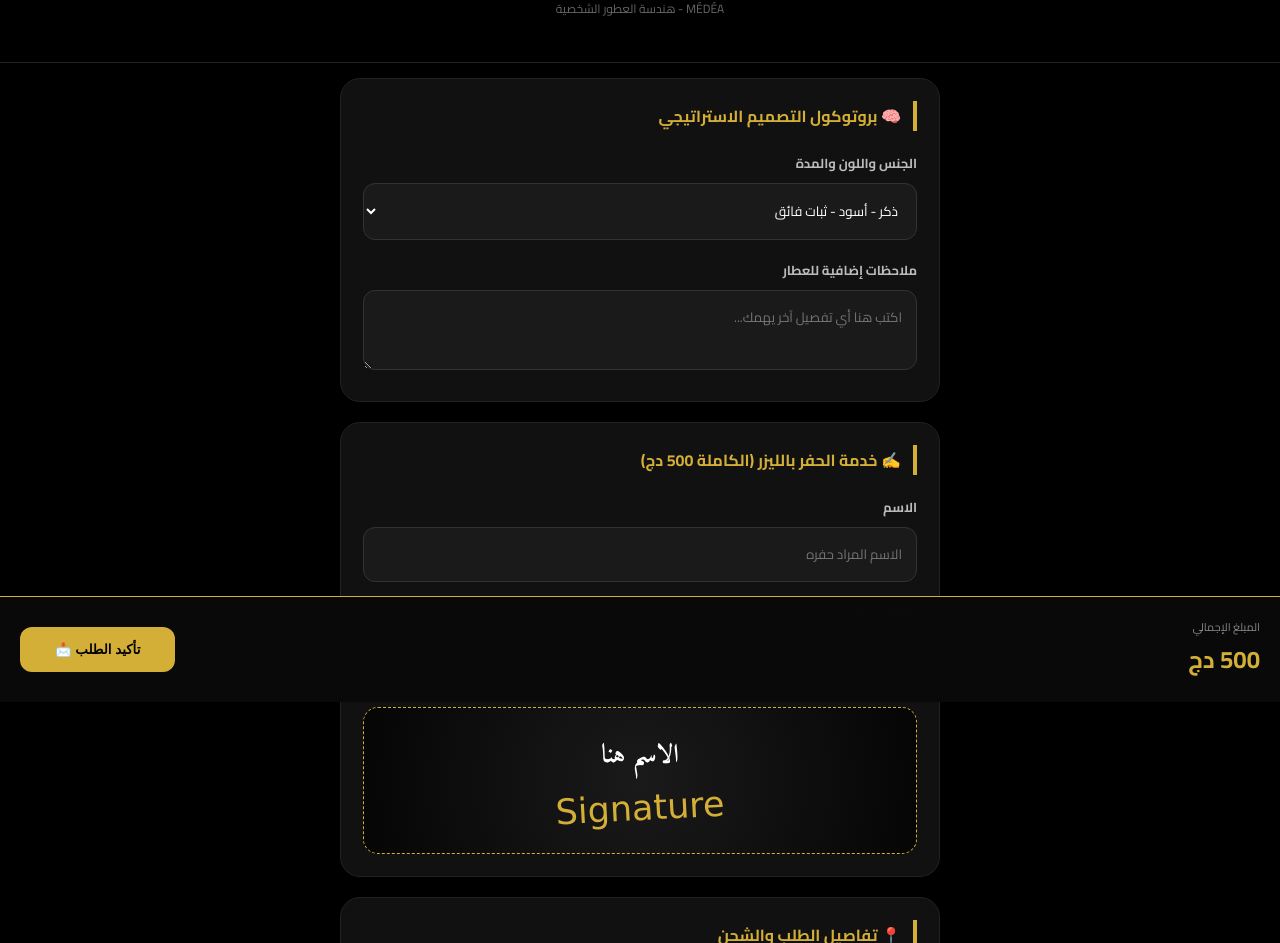
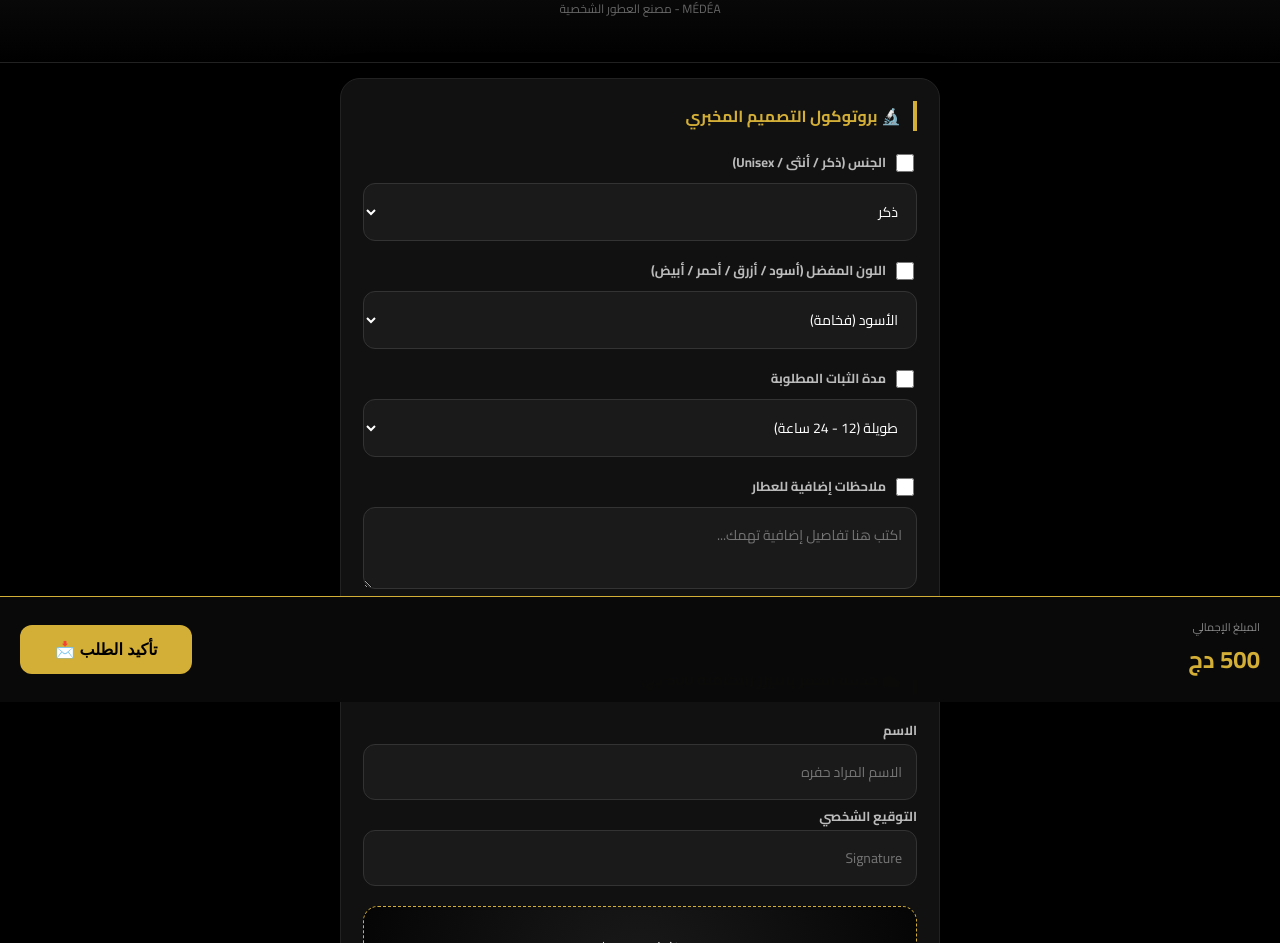
Before and after one commit to abdelhakbellatreche1-art/perfume-shop, a plain HTML site: page index.html in a window 1280 px wide. Shown: the part 98-1041 px from the top of the page. Drawn offline with Linux system fonts and the light colour scheme; a web font is replaced by a local one.

Commit message:
Update index.html

```diff
--- a/index.html
+++ b/index.html
@@ -2,23 +2,27 @@
 <html lang="ar" dir="rtl">
 <head>
 <meta charset="UTF-8">
-<title>Perfume Lab Pro - الأسعار المخفضة</title>
+<title>Perfume Lab Pro - النسخة المحدثة</title>
 <meta name="viewport" content="width=device-width, initial-scale=1.0">
 <link href="https://fonts.googleapis.com/css2?family=Amiri:ital,wght@0,700;1,700&family=Cairo:wght@400;700&family=Monsieur+La+Doulaise&display=swap" rel="stylesheet">
 <style>
 :root{--gold:#d4af37;--bg:#000;--card:#111;--input:#1a1a1a;}
 body{font-family:'Cairo',sans-serif;background:var(--bg);color:#fff;margin:0;padding-bottom:170px;direction:rtl;}
-.header{text-align:center;padding:30px;border-bottom:1px solid #222;}
-.header h1{font-family:'Amiri',serif;color:var(--gold);font-size:30px;margin:0;}
+.header{text-align:center;padding:30px;border-bottom:1px solid #222;background: linear-gradient(to bottom, #151515, #000);}
+.header h1{font-family:'Amiri',serif;color:var(--gold);font-size:30px;margin:0;letter-spacing:1px;}
 .container{padding:15px;max-width:600px;margin:auto;}
-.card{background:var(--card);border-radius:20px;padding:22px;margin-bottom:20px;border:1px solid #222;}
+.card{background:var(--card);border-radius:20px;padding:22px;margin-bottom:20px;border:1px solid #222;box-shadow: 0 10px 30px rgba(0,0,0,0.5);}
 .section-title{color:var(--gold);font-size:16px;font-weight:700;margin-bottom:20px;border-right:4px solid var(--gold);padding-right:12px;}
-label{display:block;font-size:13px;color:#bbb;margin:18px 0 8px;font-weight:bold;}
-select,input,textarea{width:100%;background:var(--input);border:1px solid #333;color:#fff;padding:14px;border-radius:12px;font-family:'Cairo';box-sizing:border-box;outline:none;}
+
+.question-row {display: flex; align-items: center; margin: 18px 0 8px;}
+.question-row input[type="checkbox"] {width: 18px; height: 18px; accent-color: var(--gold); margin-left: 10px; cursor: pointer;}
+label{font-size:13px;color:#bbb;font-weight:bold;line-height:1.5; cursor: pointer;}
+select,input[type="text"],input[type="tel"],textarea{width:100%;background:var(--input);border:1px solid #333;color:#fff;padding:14px;border-radius:12px;font-family:'Cairo';box-sizing:border-box;outline:none;transition:0.3s;font-size:14px;}
+select:focus, input:focus, textarea:focus{border-color: var(--gold); background: #222;}
 .price-bar{position:fixed;bottom:0;left:0;right:0;background:rgba(10,10,10,.98);backdrop-filter:blur(15px);padding:20px;border-top:1px solid var(--gold);display:flex;justify-content:space-between;align-items:center;z-index:1000;}
 .total-price{font-size:24px;font-weight:700;color:var(--gold);}
-.btn-order{background:var(--gold);color:#000;border:none;padding:15px 35px;border-radius:12px;font-weight:700;cursor:pointer;}
-.engrave-preview-box{text-align:center;border:1px dashed var(--gold);border-radius:15px;padding:25px;margin-top:20px;background: radial-gradient(circle, #1a1a1a, #050505);}
+.btn-order{background:var(--gold);color:#000;border:none;padding:15px 35px;border-radius:12px;font-weight:700;cursor:pointer;font-size:16px;}
+.engrave-preview-box{text-align:center;border:1px dashed var(--gold);border-radius:15px;padding:25px;margin-top:20px;background: radial-gradient(circle, #1a1a1a 0%, #050505 100%);}
 #previewName{font-family:'Amiri',serif;color:#fff;font-size:26px;display:block;}
 #previewSig{font-family:'Monsieur La Doulaise', cursive;color:var(--gold);font-size:35px;display:block;transform: rotate(-3deg);margin-top:10px;}
 .ship-badge{display:block;background:rgba(212,175,55,0.05);color:var(--gold);padding:10px;border-radius:10px;font-size:12px;margin-top:15px;text-align:center;border:1px solid rgba(212,175,55,0.15);}
@@ -28,29 +32,57 @@ select,input,textarea{width:100%;background:var(--input);border:1px solid #333;c
 
 <div class="header">
     <h1>PERFUME LAB PRO</h1>
-    <p style="color:#666;font-size:12px;">MÉDÉA - هندسة العطور الشخصية</p>
+    <p style="color:#666;font-size:12px;">MÉDÉA - مصنع العطور الشخصية</p>
 </div>
 
 <div class="container">
 
     <div class="card">
-        <div class="section-title">🧠 بروتوكول التصميم الاستراتيجي</div>
-        <label>الجنس واللون والمدة</label>
-        <select id="psy_main">
-            <option>ذكر - أسود - ثبات فائق</option>
-            <option>أنثى - أحمر - ثبات فائق</option>
-            <option>Unisex - أزرق - ثبات طويل</option>
+        <div class="section-title">🔬 بروتوكول التصميم المخبري</div>
+
+        <div class="question-row">
+            <input type="checkbox" id="check1">
+            <label for="check1">الجنس (ذكر / أنثى / Unisex)</label>
+        </div>
+        <select id="psy_gender">
+            <option>ذكر</option>
+            <option>أنثى</option>
+            <option>عطر مشترك (Unisex)</option>
         </select>
-        <label>ملاحظات إضافية للعطار</label>
-        <textarea id="customPsy" placeholder="اكتب هنا أي تفصيل آخر يهمك..."></textarea>
+
+        <div class="question-row">
+            <input type="checkbox" id="check2">
+            <label for="check2">اللون المفضل (أسود / أزرق / أحمر / أبيض)</label>
+        </div>
+        <select id="psy_color">
+            <option>الأسود (فخامة)</option>
+            <option>الأزرق (انتعاش)</option>
+            <option>الأحمر (جاذبية)</option>
+            <option>الأبيض (نقاء)</option>
+        </select>
+
+        <div class="question-row">
+            <input type="checkbox" id="check3">
+            <label for="check3">مدة الثبات المطلوبة</label>
+        </div>
+        <select id="psy_duration">
+            <option>طويلة (12 - 24 ساعة)</option>
+            <option>فائقة (ثبات لعدة أيام)</option>
+        </select>
+
+        <div class="question-row">
+            <input type="checkbox" id="check4">
+            <label for="check4">ملاحظات إضافية للعطار</label>
+        </div>
+        <textarea id="customPsy" placeholder="اكتب هنا تفاصيل إضافية تهمك..."></textarea>
     </div>
 
     <div class="card">
         <div class="section-title">✍️ خدمة الحفر بالليزر (الكاملة 500 دج)</div>
         <label>الاسم</label>
-        <input id="engraveName" placeholder="الاسم المراد حفره" oninput="updateTotal()">
+        <input id="engraveName" type="text" placeholder="الاسم المراد حفره" oninput="updateTotal()">
         <label>التوقيع الشخصي</label>
-        <input id="engraveSig" placeholder="Signature" oninput="updateTotal()">
+        <input id="engraveSig" type="text" placeholder="Signature" oninput="updateTotal()">
         <div class="engrave-preview-box">
             <div id="previewName">الاسم هنا</div>
             <div id="previewSig">Signature</div>
@@ -65,7 +97,6 @@ select,input,textarea{width:100%;background:var(--input);border:1px solid #333;c
             <option data-p="500" selected>50ml - 500 دج</option>
             <option data-p="700">100ml - 700 دج</option>
         </select>
-
         <label>الولاية</label>
         <select id="wilaya" onchange="updateCommunes()"></select>
         <label>البلدية</label>
@@ -86,10 +117,10 @@ select,input,textarea{width:100%;background:var(--input);border:1px solid #333;c
 
 <script>
 const geoData = {
-    "المدية": {price: 200, communes: ["المدية المركز", "البرواقية", "قصر البخاري"]},
-    "الجزائر": {price: 300, communes: ["سيدي امحمد", "الدار البيضاء", "الشراقة"]},
-    "البليدة": {price: 300, communes: ["البليدة المركز", "بوفاريك", "أولاد يعيش"]},
-    "تيبازة": {price: 350, communes: ["تيبازة المركز", "حجوط", "القليعة"]}
+    "المدية": {price: 200, communes: ["المدية", "البرواقية", "قصر البخاري", "وزرة"]},
+    "الجزائر": {price: 300, communes: ["سيدي امحمد", "الدار البيضاء", "الشراقة", "رويبة"]},
+    "البليدة": {price: 300, communes: ["البليدة", "بوفاريك", "أولاد يعيش"]},
+    "تيبازة": {price: 350, communes: ["تيبازة", "حجوط", "القليعة"]}
 };
 
 const wilayaSelect = document.getElementById("wilaya");
@@ -115,15 +146,11 @@ function updateCommunes() {
 function updateTotal() {
     const s = document.getElementById("size");
     const sizePrice = parseInt(s.options[s.selectedIndex].dataset.p);
+    const engText = document.getElementById("engraveName").value.trim() || document.getElementById("engraveSig").value.trim();
+    const engCost = engText ? 500 : 0;
 
-    const nameText = document.getElementById("engraveName").value.trim();
-    const sigText = document.getElementById("engraveSig").value.trim();
-
-    // سعر الحفر ثابت عند 500 دج
-    const engCost = (nameText || sigText) ? 500 : 0;
-
-    document.getElementById("previewName").textContent = nameText || "الاسم هنا";
-    document.getElementById("previewSig").textContent = sigText || "Signature";
+    document.getElementById("previewName").textContent = document.getElementById("engraveName").value || "الاسم هنا";
+    document.getElementById("previewSig").textContent = document.getElementById("engraveSig").value || "Signature";
 
     totalDisplay.textContent = sizePrice + shipPrice + engCost;
 }
@@ -133,14 +160,14 @@ function sendWA() {
         alert("يرجى إكمال بيانات الشحن"); return;
     }
 
-    let msg = `*طلب عطر (Perfume Lab)* 🏺\n` +
+    let msg = `*طلب عطر (مخبري متخصص)* 🏺\n` +
               `-------------------\n` +
-              `🧠 *التحليل:* ${document.getElementById("psy_main").value}\n` +
+              `🧪 *التحليل:* \n- الجنس: ${document.getElementById("psy_gender").value}\n- اللون: ${document.getElementById("psy_color").value}\n- الثبات: ${document.getElementById("psy_duration").value}\n` +
               `-------------------\n` +
               `✍️ *الحفر (+500 دج):*\n- الاسم: ${document.getElementById("engraveName").value || "بدون"}\n- التوقيع: ${document.getElementById("engraveSig").value || "بدون"}\n` +
               `-------------------\n` +
               `📦 *الطلب:* ${document.getElementById("size").options[document.getElementById("size").selectedIndex].text}\n` +
-              `📍 *الشحن:* ${wilayaSelect.value} (${shipPrice} دج)\n` +
+              `📍 *الشحن:* ${wilayaSelect.value}\n` +
               `💰 *الإجمالي النهائي:* ${totalDisplay.textContent} دج`;
 
     window.location.href = `https://wa.me/213783147002?text=${encodeURIComponent(msg)}`;
```
